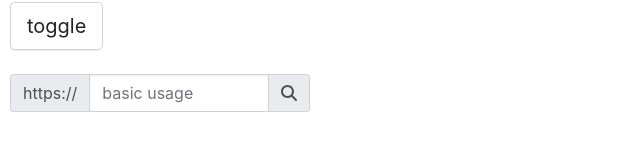
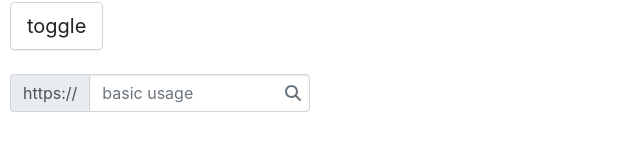
Before and after one commit to ninenan/nnn-toy-ui, a React (Create React App) app: page / in a window 1280 px wide. Shown: the part 541-692 px from the top of the page, without its empty margins (0-640 px from the left). Built offline with nearby package versions, Linux system fonts and the light colour scheme.

Commit message:
feat: edit input tyle

```diff
--- a/src/App.tsx
+++ b/src/App.tsx
@@ -1,4 +1,4 @@
-import React, { ChangeEvent, MouseEvent, useState } from 'react';
+import React, { ChangeEvent, useState } from 'react';
 
 import './styles/index.scss';
 import Icon from './components/Icon';
@@ -85,7 +85,7 @@ function App() {
           className="test"
           prefix="https://"
           placeholder="basic usage"
-          suffix={<Icon icon={'magnifying-glass'} />}
+          icon="magnifying-glass"
           value={testValue}
           onChange={handleChange}
           onSearch={handleSearch}
--- a/src/components/Input/_style.scss
+++ b/src/components/Input/_style.scss
@@ -5,18 +5,19 @@
   position: relative;
   .icon-wrapper {
     position: absolute;
-    height: 100%;
-    width: 35px;
-    justify-content: center;
-    color: $input-color;
     right: 0;
     top: 0;
     display: flex;
     align-items: center;
+    justify-content: center;
+    height: 100%;
+    width: 35px;
+    color: $input-color;
+    z-index: 2;
+    cursor: pointer;
     svg {
       color: $input-placeholder-color;
     }
-    z-index: 2;
   }
 }
 .icon-wrapper + .input-inner {
--- a/src/styles/_variable.scss
+++ b/src/styles/_variable.scss
@@ -287,10 +287,11 @@ $input-border-radius-lg: $border-radius-lg !default;
 $input-border-radius-sm: $border-radius-sm !default;
 
 $input-focus-bg: $input-bg !default;
-$input-focus-border-color: lighten($primary, 25%) !default;
+// $input-focus-border-color: lighten($primary, 25%) !default;
+$input-focus-border-color: lighten($primary, 15%) !default;
 $input-focus-width: 0.1rem !default;
 $input-focus-color: $input-color !default;
-$input-focus-shadow-color: rgba($primary, 0.25) !default;
+$input-focus-shadow-color: lighten($primary, 15%) !default;
 $input-focus-box-shadow: 0 0 0 $input-focus-width $input-focus-shadow-color !default;
 
 $input-placeholder-color: $gray-600 !default;
```
